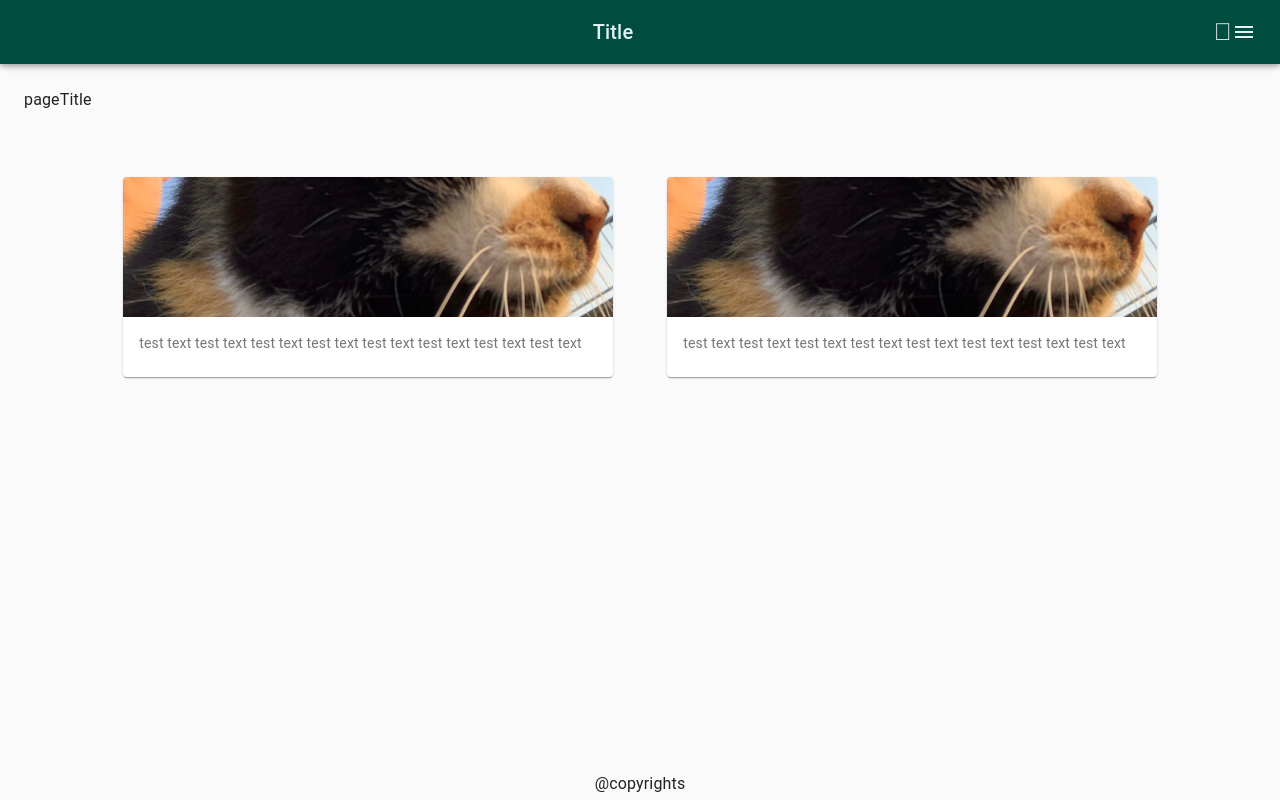
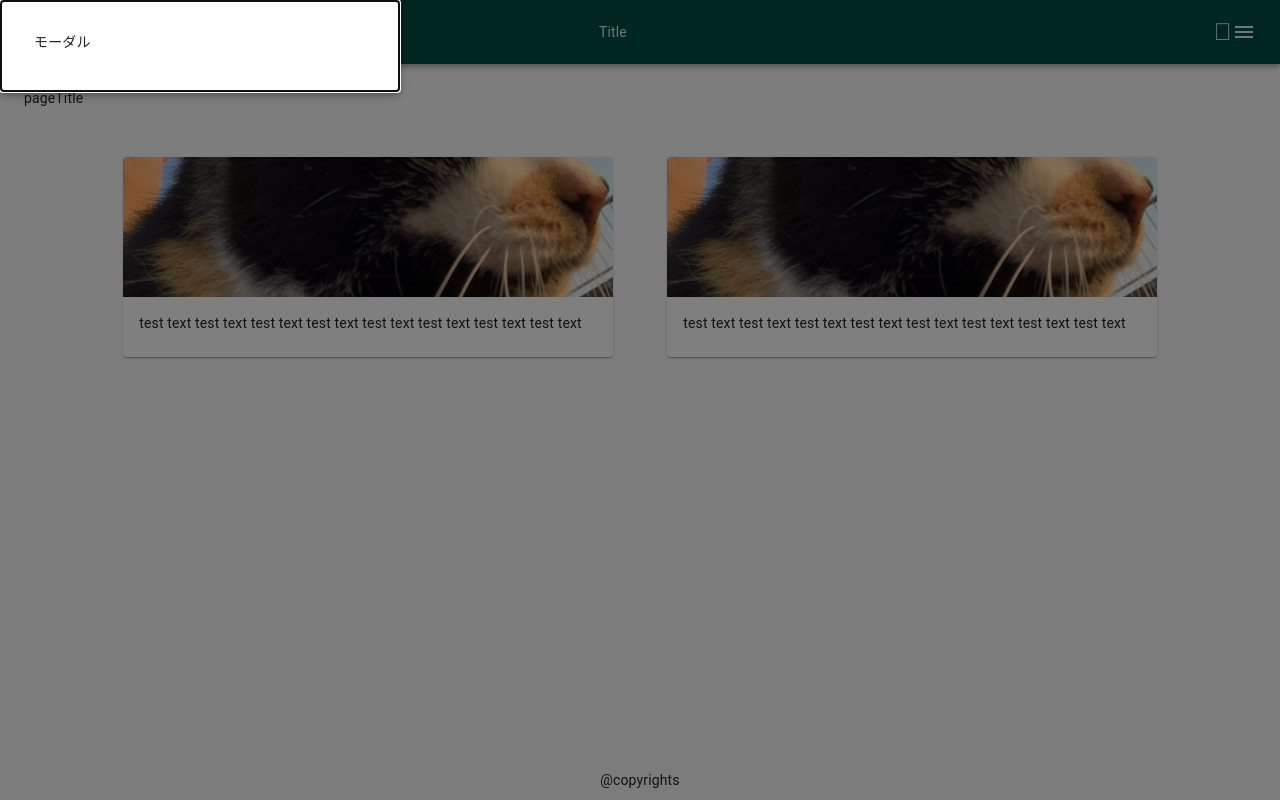
Before and after one commit to nabesuke5098/react-node-mongo_client, a React (Create React App) app: page / in a window 1280 px wide. Built offline with nearby package versions, Linux system fonts and the light colour scheme.

Commit message:
modal editing & redux modified

```diff
--- a/src/components/card-content/card.content.jsx
+++ b/src/components/card-content/card.content.jsx
@@ -1,15 +1,12 @@
 import React from 'react';
 
 import CardContent from '@material-ui/core/CardContent';
-import Typography from '@material-ui/core/Typography';
 
 
 export default function Content() {
   return (
     <CardContent>
-      <Typography Typography variant="body2" color="textSecondary" component="p">
-        test text test text test text test text test text test text test text test text
-      </Typography>
+      test text test text test text test text test text test text test text test text
     </CardContent>
   )
 }
--- a/src/components/card/card.jsx
+++ b/src/components/card/card.jsx
@@ -15,7 +15,7 @@ const ContentCard = ({ toggleModal }) => {
 
   return (
     <Card className={classes.root}>
-      <CardActionArea onClick={() => toggleModal}>
+      <CardActionArea onClick={toggleModal}>
         <CardMedia
           className={classes.media}
           image={image}
@@ -27,15 +27,11 @@ const ContentCard = ({ toggleModal }) => {
   )
 }
 
-const mapStateToProps = state => {
-  return { open: state.open }
+const mapDispatchToProps = dispatch => {
+  return { toggleModal: () => { dispatch(setOpen()) }}
 }
 
-const mapDispatchToProps = (dispatch) => ({
-  toggleModal() { dispatch(setOpen) }
-});
-
 export default connect(
-  mapStateToProps,
+  null,
   mapDispatchToProps
 )(ContentCard);
--- a/src/components/footer/footer.jsx
+++ b/src/components/footer/footer.jsx
@@ -1,14 +1,11 @@
 import React from 'react';
-import Typography from '@material-ui/core/Typography';
 import { FooterContainer, FooterInner } from './footer.styles';
 
 export default function Footer() {
   return (
     <FooterContainer>
       <FooterInner>
-        <Typography variant="subtitle1">
           @copyrights
-        </Typography>
       </FooterInner>
     </FooterContainer>
   );
--- a/src/components/header/header.jsx
+++ b/src/components/header/header.jsx
@@ -5,14 +5,13 @@ import clsx from 'clsx';
 import CssBaseline from '@material-ui/core/CssBaseline';
 import AppBar from '@material-ui/core/AppBar';
 import Toolbar from '@material-ui/core/Toolbar';
-import Button from '@material-ui/core/Button';
+// import Button from '@material-ui/core/Button';
 import IconButton from '@material-ui/core/IconButton';
 import MenuIcon from '@material-ui/icons/Menu';
-import Typography from '@material-ui/core/Typography';
 
 import List from '@material-ui/core/List';
 import ListItem from '@material-ui/core/ListItem';
-import ListItemIcon from '@material-ui/core/ListItemIcon';
+// import ListItemIcon from '@material-ui/core/ListItemIcon';
 import ListItemText from '@material-ui/core/ListItemText';
 
 import ArrowBackIosIcon from '@material-ui/icons/ArrowBackIos';
@@ -43,9 +42,9 @@ export default function Header() {
         })}
       >
         <Toolbar>
-          <Typography variant="h6" noWrap className={classes.title}>
+          <div className={classes.title}>
             Title
-          </Typography>
+          </div>
           <IconButton
             edge="end"
             color="inherit"
@@ -63,9 +62,7 @@ export default function Header() {
         })}
       >
         <div className={classes.drawerHeader} />
-        <Typography paragraph>
           pageTitle
-        </Typography>
       </main>
       <Drawer
         className={classes.drawer}
--- a/src/components/modal/modal.jsx
+++ b/src/components/modal/modal.jsx
@@ -9,6 +9,7 @@ import { useStyles } from './modal.styles';
 
 const ProfileModal = ({ open, toggleModal }) => {
   const classes = useStyles();
+  console.log(open);
 
   const body = (
     <div className={classes.paper}>
@@ -20,7 +21,7 @@ const ProfileModal = ({ open, toggleModal }) => {
     <div>
       <Modal
         open={open}
-        onClose={() => toggleModal}
+        onClose={toggleModal}
         aria-labelledby="profile-modal"
       >
         {body}
@@ -30,12 +31,12 @@ const ProfileModal = ({ open, toggleModal }) => {
 }
 
 const mapStateToProps = state => {
-  return { open: state.open }
+  return { open: state };
 }
 
-const mapDispatchToProps = (dispatch) => ({
-  toggleModal() { dispatch(setOpen) }
-})
+const mapDispatchToProps = (dispatch) => {
+  return { toggleModal: () => { dispatch(setOpen()) }}
+}
 
 export default connect(
   mapStateToProps,
--- a/src/redux/modal/modal.reducer.js
+++ b/src/redux/modal/modal.reducer.js
@@ -1,13 +1,14 @@
 import ModalActionTypes from './modal.types';
 
 const INITIAL_STATE = {
-  is_img_opened: false,
+  open: false,
 };
 
 const modalReducer = (state = INITIAL_STATE, action) => {
   switch(action.type) {
     case ModalActionTypes.IMG_MODAL_TOGGLE:
-      return !state.open;
+      state = { open: !state.open };
+      return state;
     default:
       return state;
   }
```
